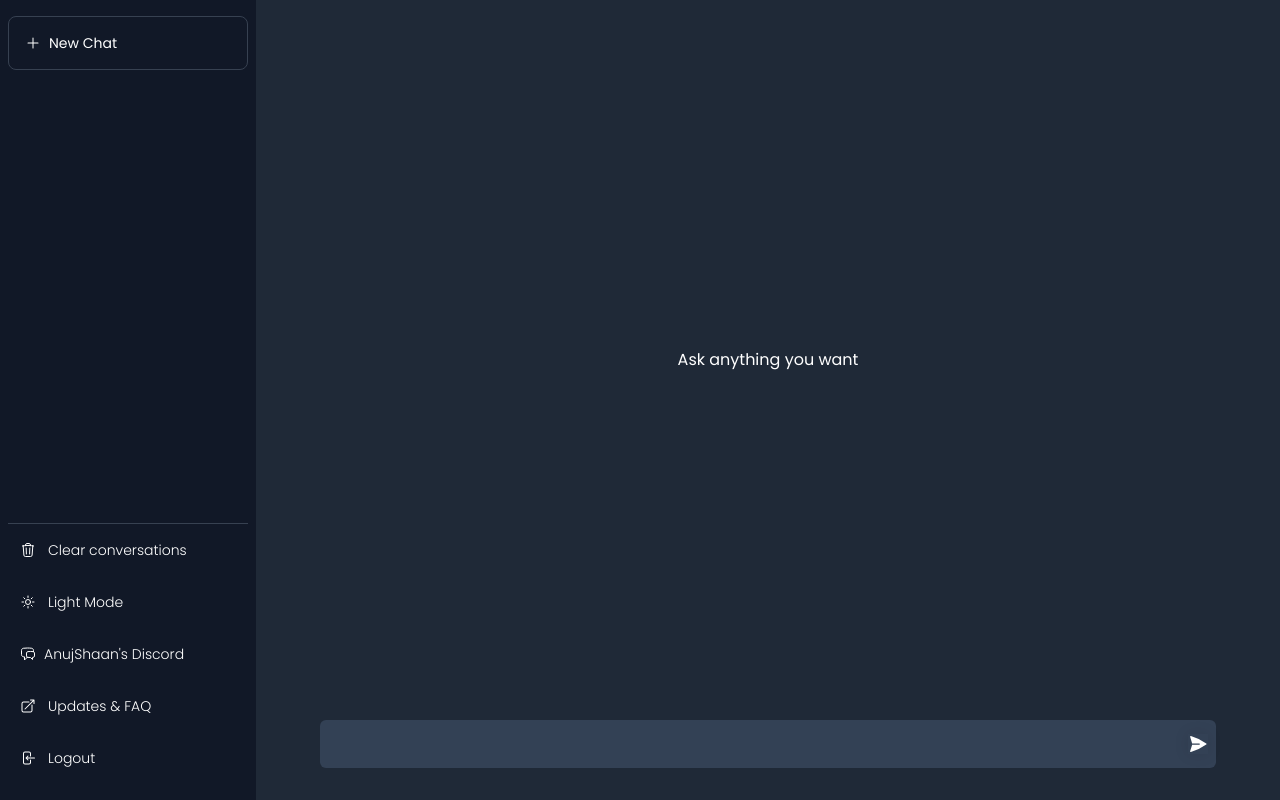
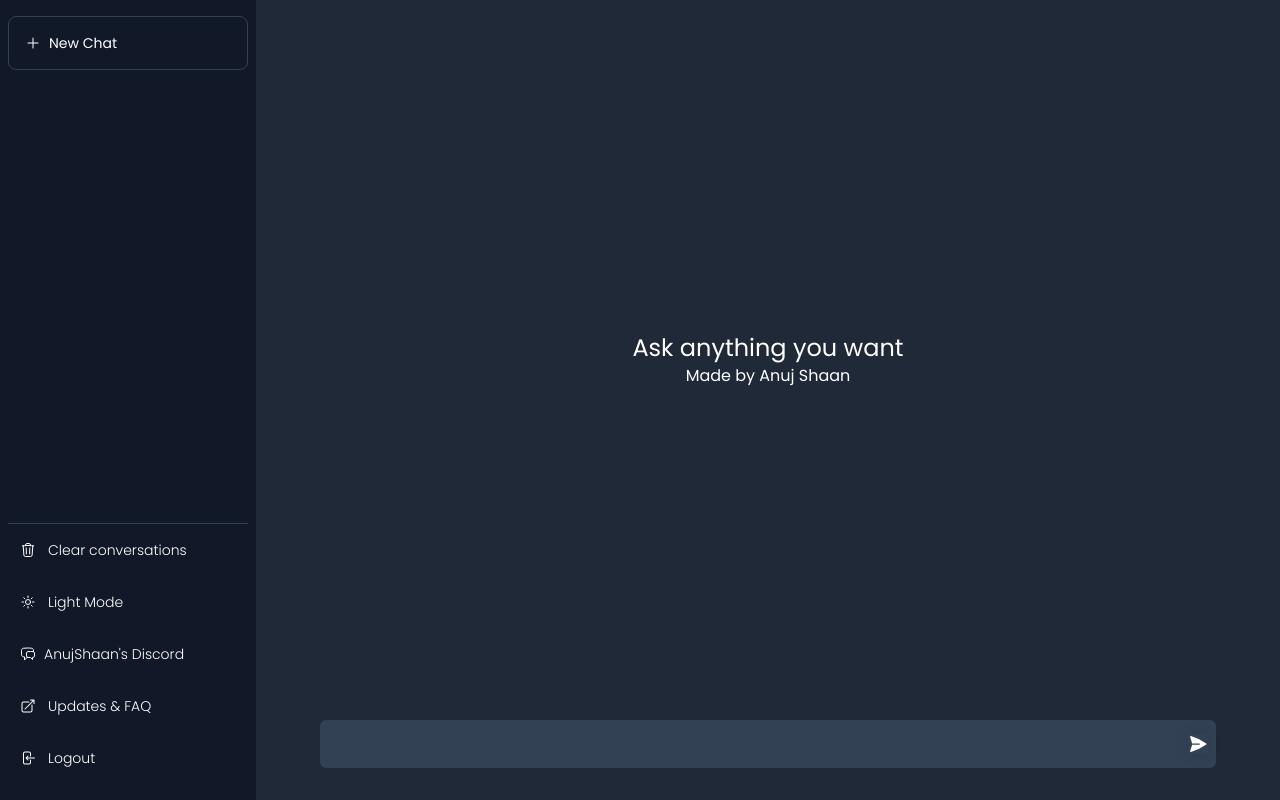
Before and after one commit to anujshaan/Chatgpt-frontend, a React (Create React App) app: page / in a window 1280 px wide. Built offline with nearby package versions, Linux system fonts and the light colour scheme.

Commit message:
Fixed UX /

```diff
--- a/src/components/MainContent.tsx
+++ b/src/components/MainContent.tsx
@@ -46,8 +46,9 @@ const MainContent = ({isLightMode,chatLog, setChatLog}:Iprops) => {
                 }
               </>
             ) : (
-              <div className='h-full w-full flex items-center justify-center'>
-                <h2 className={`${isLightMode && 'text-gray-800'} text-white`}>Ask anything you want</h2>
+              <div className='h-full w-full flex flex-col items-center justify-center'>
+                <h2 className={`${isLightMode && 'text-gray-800'} text-2xl text-white`}>Ask anything you want</h2>
+                <h4 className={`${isLightMode && 'text-gray-800'} text-white`}>Made by Anuj Shaan</h4>
               </div>
             )
           }
```
